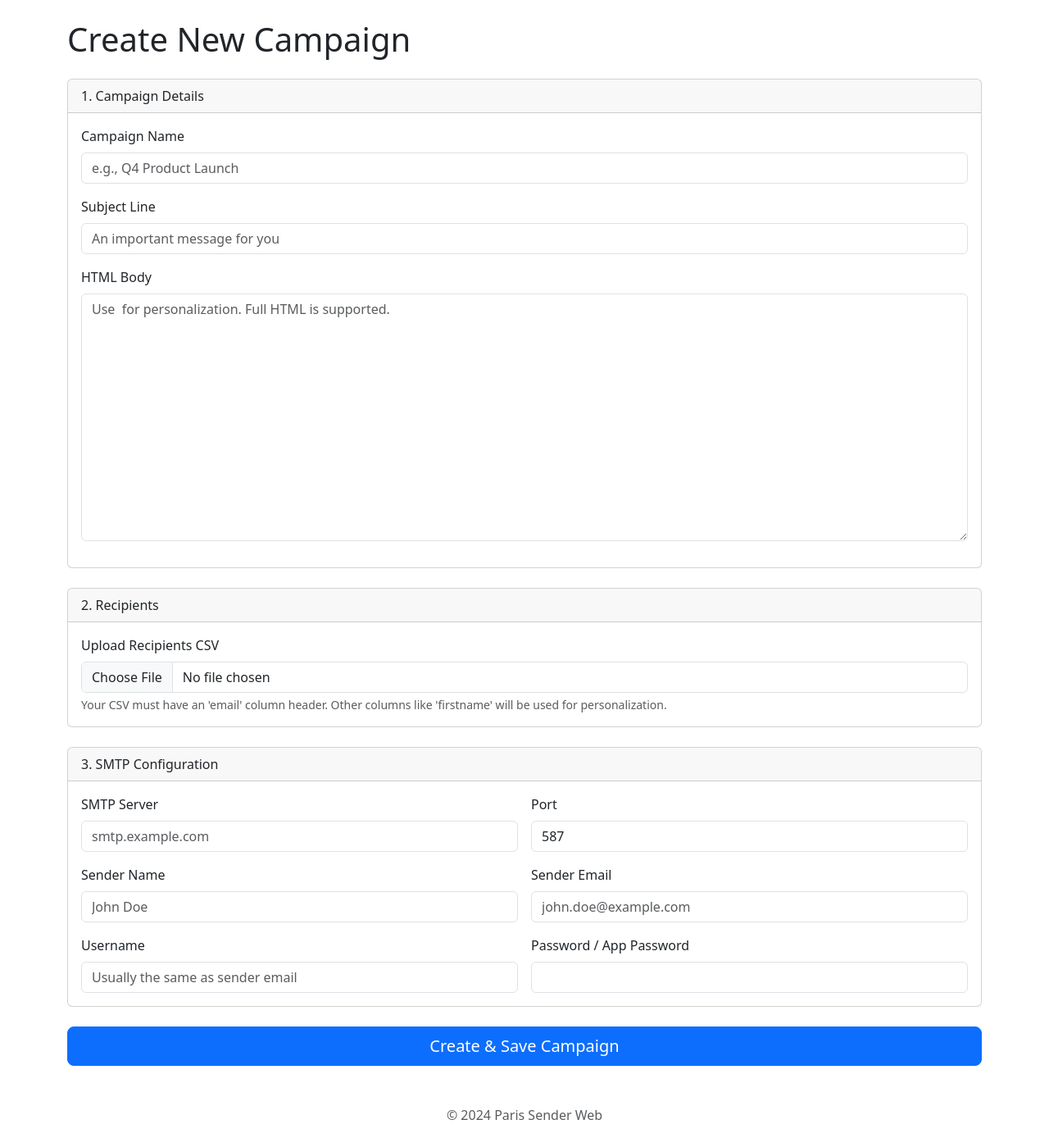
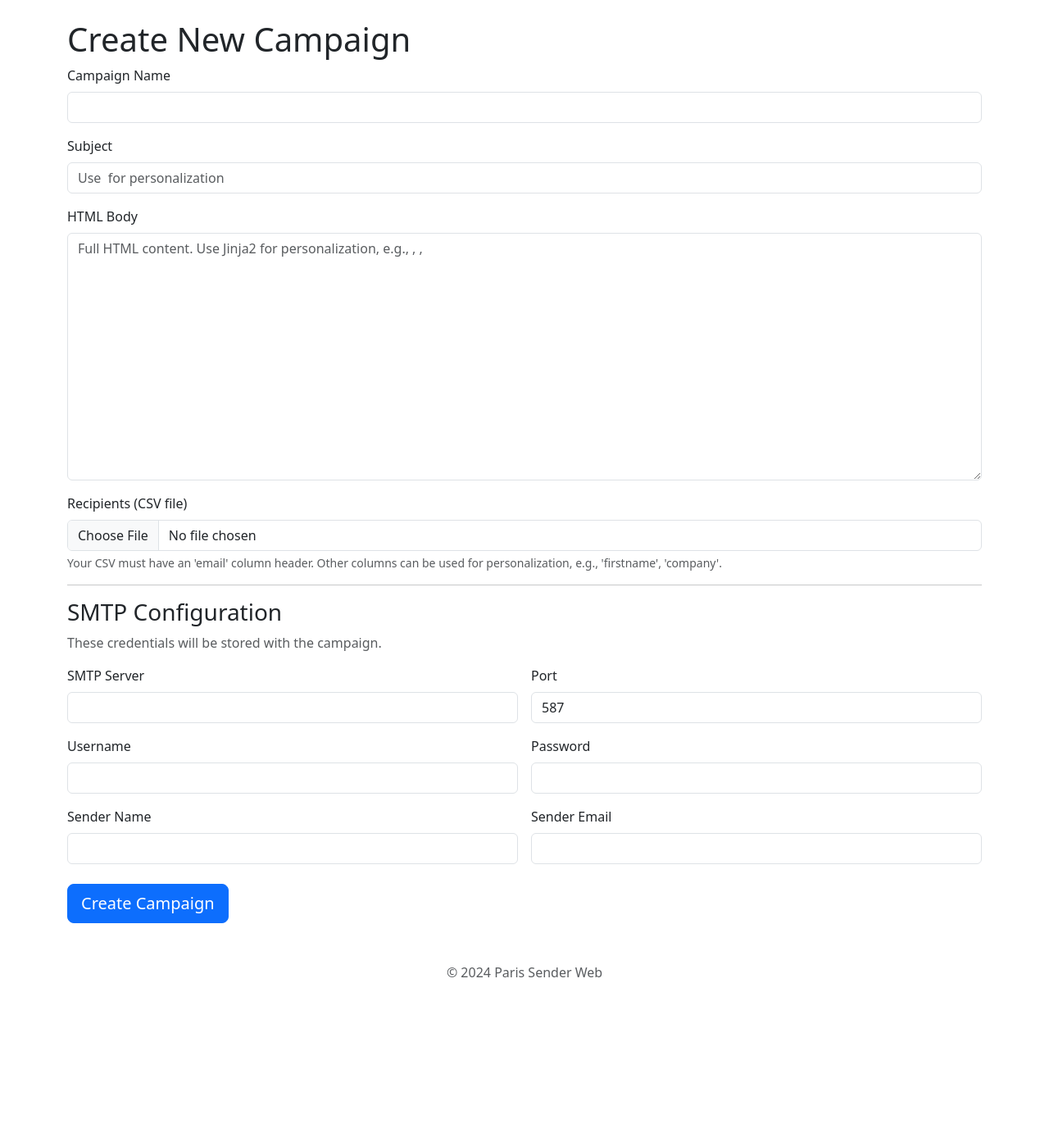
Before and after one commit to Sussyfreelandx/smtpweb, a Flask app: page /campaign/new in a window 1280 px wide. Shown: the part 56-1444 px from the top of the page at 82% size. After the commit the page ends 1248 px from the top, so only its background shows below. Run offline with Flask 3, Linux system fonts and the light colour scheme; the visitor is signed in with stand-in values (Sample User, id 1).

Commit message:
Update create_campaign.html

```diff
--- a/app/templates/create_campaign.html
+++ b/app/templates/create_campaign.html
@@ -1,67 +1,59 @@
 {% extends "base.html" %}
 
 {% block content %}
-    <h1 class="mb-4">Create New Campaign</h1>
-    <form method="post" enctype="multipart/form-data" class="needs-validation" novalidate>
-        <div class="card mb-4">
-            <div class="card-header">1. Campaign Details</div>
-            <div class="card-body">
+    <h1>Create New Campaign</h1>
+    <form method="post" enctype="multipart/form-data">
         <div class="mb-3">
             <label for="campaign_name" class="form-label">Campaign Name</label>
-                    <input type="text" class="form-control" id="campaign_name" name="campaign_name" placeholder="e.g., Q4 Product Launch" required>
+            <input type="text" class="form-control" id="campaign_name" name="campaign_name" required>
         </div>
+
         <div class="mb-3">
-                    <label for="subject" class="form-label">Subject Line</label>
-                    <input type="text" class="form-control" id="subject" name="subject" placeholder="An important message for you" required>
+            <label for="subject" class="form-label">Subject</label>
+            <input type="text" class="form-control" id="subject" name="subject" placeholder="Use {{firstname}} for personalization" required>
         </div>
+
         <div class="mb-3">
             <label for="body_html" class="form-label">HTML Body</label>
-                    <textarea class="form-control" id="body_html" name="body_html" rows="12" placeholder="Use {{ firstname }} for personalization. Full HTML is supported." required></textarea>
-                </div>
-            </div>
+            <textarea class="form-control" id="body_html" name="body_html" rows="12" placeholder="Full HTML content. Use Jinja2 for personalization, e.g., {{firstname}}, {{company}}, {{greetings}}"></textarea>
         </div>
 
-        <div class="card mb-4">
-            <div class="card-header">2. Recipients</div>
-            <div class="card-body">
-                <label for="recipients_file" class="form-label">Upload Recipients CSV</label>
+        <div class="mb-3">
+            <label for="recipients_file" class="form-label">Recipients (CSV file)</label>
             <input class="form-control" type="file" id="recipients_file" name="recipients_file" accept=".csv" required>
-                <div class="form-text">Your CSV must have an 'email' column header. Other columns like 'firstname' will be used for personalization.</div>
-            </div>
+            <div class="form-text">Your CSV must have an 'email' column header. Other columns can be used for personalization, e.g., 'firstname', 'company'.</div>
         </div>
 
-        <div class="card mb-4">
-            <div class="card-header">3. SMTP Configuration</div>
-            <div class="card-body">
+        <hr>
+        <h3>SMTP Configuration</h3>
+        <p class="text-muted">These credentials will be stored with the campaign.</p>
         <div class="row g-3">
             <div class="col-md-6">
                 <label for="smtp_server" class="form-label">SMTP Server</label>
-                        <input type="text" class="form-control" id="smtp_server" name="smtp_server" placeholder="smtp.example.com" required>
+                <input type="text" class="form-control" id="smtp_server" name="smtp_server" required>
             </div>
             <div class="col-md-6">
                 <label for="smtp_port" class="form-label">Port</label>
                 <input type="number" class="form-control" id="smtp_port" name="smtp_port" value="587" required>
             </div>
             <div class="col-md-6">
+                <label for="smtp_username" class="form-label">Username</label>
+                <input type="email" class="form-control" id="smtp_username" name="smtp_username" required>
+            </div>
+            <div class="col-md-6">
+                <label for="smtp_password" class="form-label">Password</label>
+                <input type="password" class="form-control" id="smtp_password" name="smtp_password" required>
+            </div>
+             <div class="col-md-6">
                 <label for="smtp_sender_name" class="form-label">Sender Name</label>
-                        <input type="text" class="form-control" id="smtp_sender_name" name="smtp_sender_name" placeholder="John Doe" required>
+                <input type="text" class="form-control" id="smtp_sender_name" name="smtp_sender_name" required>
             </div>
             <div class="col-md-6">
                 <label for="smtp_sender_email" class="form-label">Sender Email</label>
-                        <input type="email" class="form-control" id="smtp_sender_email" name="smtp_sender_email" placeholder="john.doe@example.com" required>
-                    </div>
-                    <div class="col-md-6">
-                        <label for="smtp_username" class="form-label">Username</label>
-                        <input type="email" class="form-control" id="smtp_username" name="smtp_username" placeholder="Usually the same as sender email" required>
-                    </div>
-                    <div class="col-md-6">
-                        <label for="smtp_password" class="form-label">Password / App Password</label>
-                        <input type="password" class="form-control" id="smtp_password" name="smtp_password" required>
-                    </div>
-                </div>
+                <input type="email" class="form-control" id="smtp_sender_email" name="smtp_sender_email" required>
             </div>
         </div>
 
-        <button type="submit" class="btn btn-primary btn-lg w-100">Create & Save Campaign</button>
+        <button type="submit" class="btn btn-primary mt-4 btn-lg">Create Campaign</button>
     </form>
 {% endblock %}
```
Lines whose indentation alone changed are shown as unchanged.
